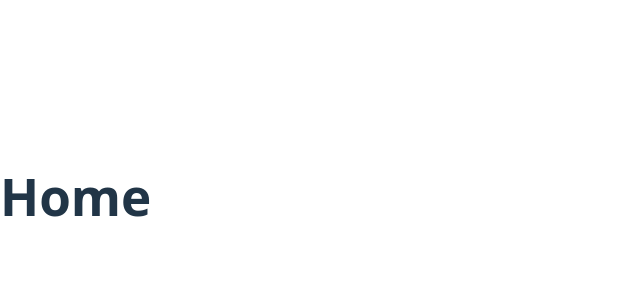
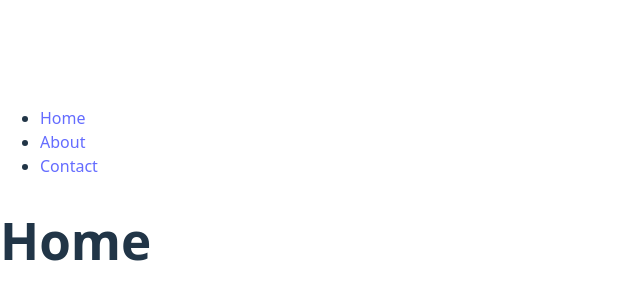
Before and after one commit to cucui14/personal-website, a React (Vite) app: page / in a window 1280 px wide. Shown: the part 204-504 px from the top of the page, without its empty margins (0-640 px from the left). Built offline with nearby package versions, Linux system fonts and the light colour scheme.

Commit message:
added Navbar back to Layout

```diff
--- a/src/components/layout/Layout.jsx
+++ b/src/components/layout/Layout.jsx
@@ -1,6 +1,9 @@
+import Navbar from "../navbar/Navbar";
+
 const Layout = ({ children }) => {
     return (
         <div>
+            <Navbar />
             <main>{children}</main>
         </div>
     )
```
